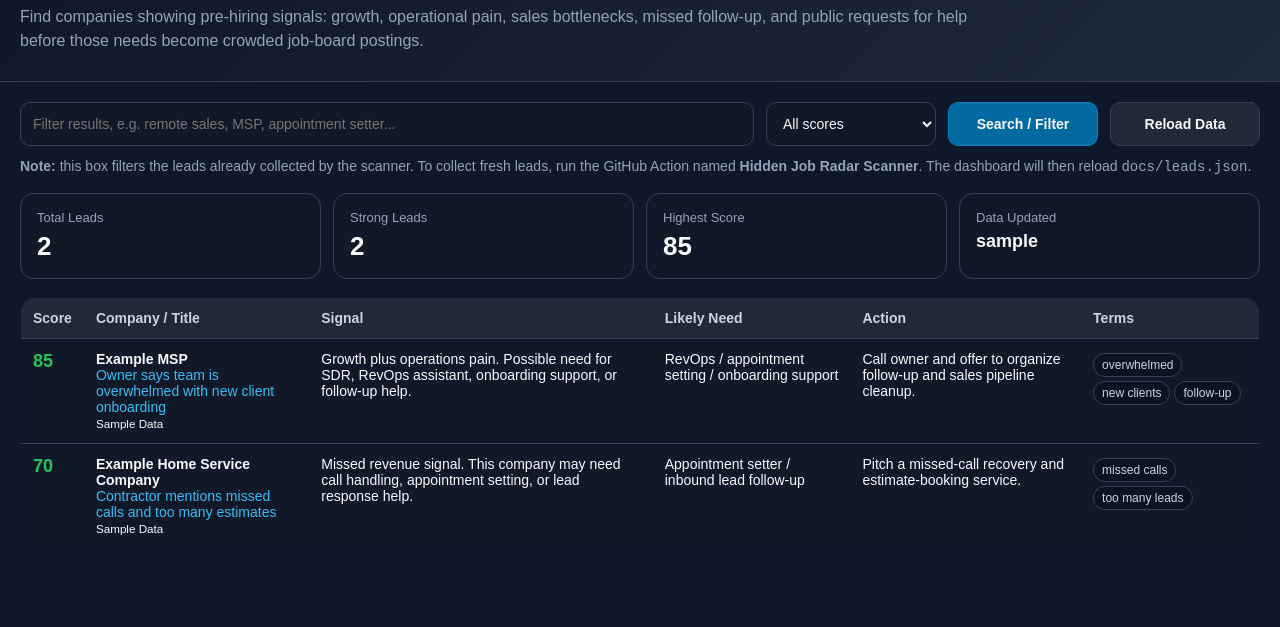
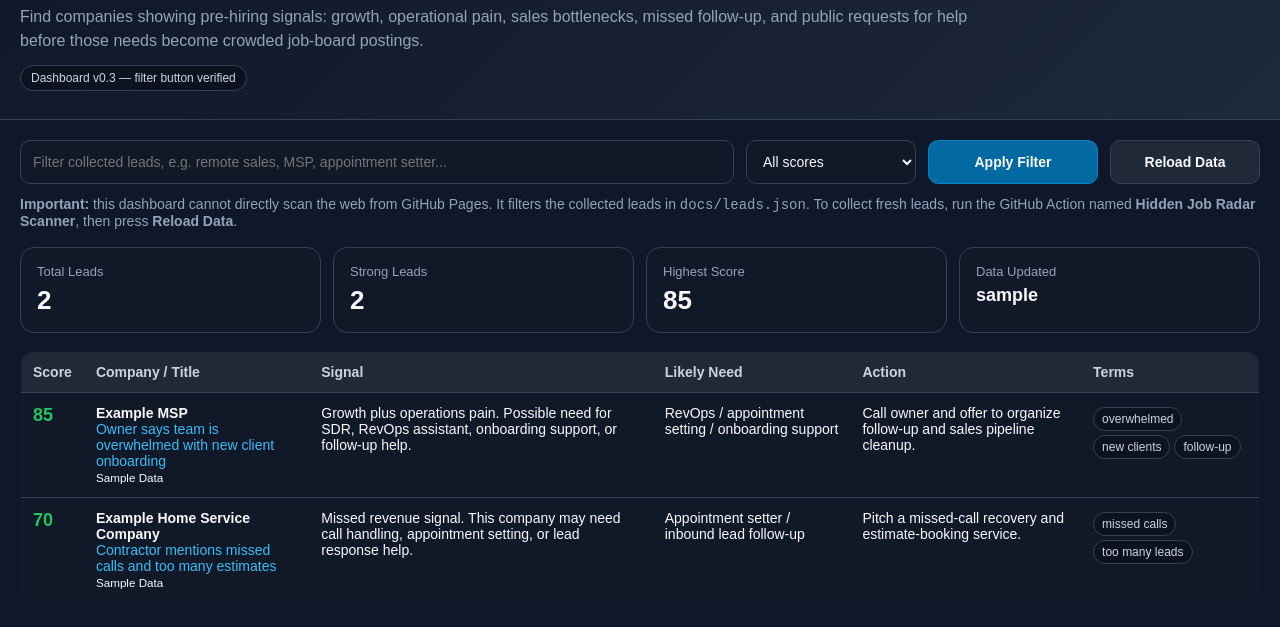
Before and after one commit to ClutchFourSix/RevOps, a plain HTML site: page docs/index.html in a window 1280 px wide. Shown: the part 65-692 px from the top of the page. Drawn offline with Linux system fonts and the light colour scheme.

Commit message:
Add visible version marker to dashboard

```diff
--- a/docs/index.html
+++ b/docs/index.html
@@ -15,8 +15,9 @@
     header { padding: 28px 20px; background: linear-gradient(135deg, #0f172a, #1e293b); border-bottom: 1px solid var(--border); }
     header h1 { margin: 0 0 8px; font-size: 30px; color: var(--accent); }
     header p { margin: 0; color: var(--muted); max-width: 950px; line-height: 1.5; }
+    .version { display:inline-block; margin-top:12px; padding:5px 10px; border:1px solid var(--border); border-radius:999px; color:#cbd5e1; background:#0b1220; font-size:12px; }
     main { padding: 20px; }
-    .controls { display: grid; grid-template-columns: 1fr 170px 150px 150px; gap: 12px; margin-bottom: 12px; }
+    .controls { display: grid; grid-template-columns: 1fr 170px 170px 150px; gap: 12px; margin-bottom: 12px; }
     input, select, button { width: 100%; padding: 12px; border-radius: 10px; border: 1px solid var(--border); background: var(--panel); color: var(--text); font-size: 14px; }
     button { cursor: pointer; background: #0369a1; border-color: #0284c7; font-weight: bold; }
     button.secondary { background: #1f2937; border-color: var(--border); }
@@ -40,15 +41,16 @@
   <header>
     <h1>RevOps Hidden Job Radar</h1>
     <p>Find companies showing pre-hiring signals: growth, operational pain, sales bottlenecks, missed follow-up, and public requests for help before those needs become crowded job-board postings.</p>
+    <span class="version">Dashboard v0.3 — filter button verified</span>
   </header>
   <main>
     <section class="controls">
-      <input id="search" placeholder="Filter results, e.g. remote sales, MSP, appointment setter..." />
+      <input id="search" placeholder="Filter collected leads, e.g. remote sales, MSP, appointment setter..." />
       <select id="minScore"><option value="0">All scores</option><option value="40">40+ signal</option><option value="60">60+ strong</option><option value="80">80+ urgent</option></select>
-      <button id="applySearch">Search / Filter</button>
+      <button id="applySearch">Apply Filter</button>
       <button id="refresh" class="secondary">Reload Data</button>
     </section>
-    <p class="hint"><strong>Note:</strong> this box filters the leads already collected by the scanner. To collect fresh leads, run the GitHub Action named <strong>Hidden Job Radar Scanner</strong>. The dashboard will then reload <code>docs/leads.json</code>.</p>
+    <p class="hint"><strong>Important:</strong> this dashboard cannot directly scan the web from GitHub Pages. It filters the collected leads in <code>docs/leads.json</code>. To collect fresh leads, run the GitHub Action named <strong>Hidden Job Radar Scanner</strong>, then press <strong>Reload Data</strong>.</p>
     <section class="stats">
       <div class="card"><div class="label">Total Leads</div><div class="value" id="total">0</div></div>
       <div class="card"><div class="label">Strong Leads</div><div class="value" id="strong">0</div></div>
```
